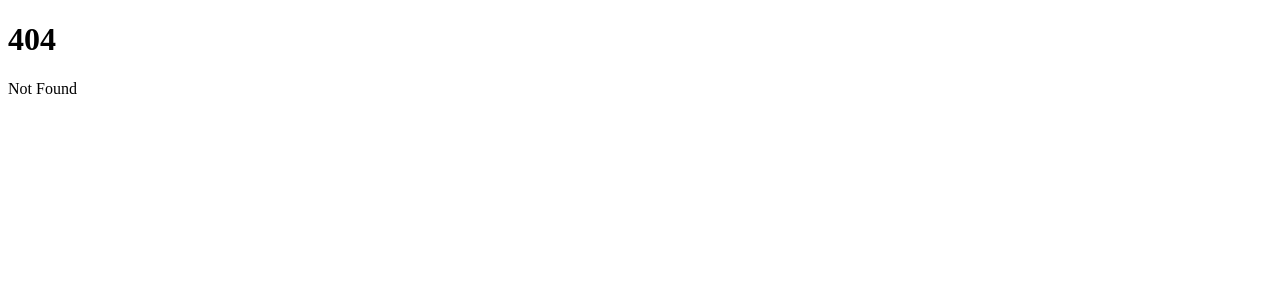
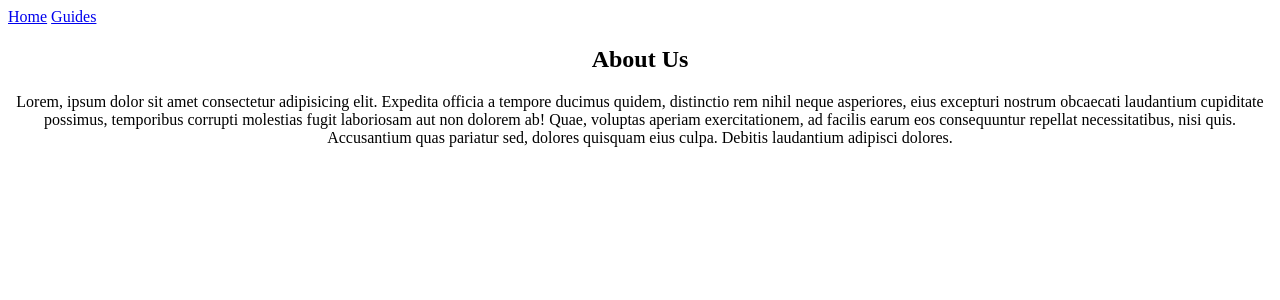
Before and after one commit to sole-proprietorship-Viktor-Sirotkin/svelte-gaming, a SvelteKit app in the folder gaming/: page /about in a window 1280 px wide. Before the commit this address had no page. Shown: the top 300 px of the page. Built offline with nearby package versions, Linux system fonts and the light colour scheme.

Commit message:
setup url for about and guides

```diff
--- a/gaming/src/routes/+page.svelte
+++ b/gaming/src/routes/+page.svelte
@@ -7,6 +7,9 @@
 </script>
 
 <main>
+    <a href="/about">About</a>
+    <a href="/guides">Guides</a>
+
 	<div class="index">
 		<h2>{title}</h2>
 		<p>
--- /dev/null
+++ b/gaming/src/routes/about/+page.svelte
@@ -0,0 +1,24 @@
+<main>
+	<a href="/">Home</a>
+	<a href="/guides">Guides</a>
+
+	<div class="about">
+		<h2>About Us</h2>
+		<p>
+			Lorem, ipsum dolor sit amet consectetur adipisicing elit. Expedita officia a tempore ducimus
+			quidem, distinctio rem nihil neque asperiores, eius excepturi nostrum obcaecati laudantium
+			cupiditate possimus, temporibus corrupti molestias fugit laboriosam aut non dolorem ab! Quae,
+			voluptas aperiam exercitationem, ad facilis earum eos consequuntur repellat necessitatibus,
+			nisi quis. Accusantium quas pariatur sed, dolores quisquam eius culpa. Debitis laudantium
+			adipisci dolores.
+		</p>
+	</div>
+</main>
+
+<style>
+    .about {
+        display: block;
+        text-align: center;
+        margin: 20px auto;
+    }
+</style>
--- /dev/null
+++ b/gaming/src/routes/guides/+page.svelte
@@ -0,0 +1,24 @@
+
+<main>
+    <div class="guides">
+        <ul>
+            <li><a href="/">Home</a></li>
+        </ul>
+    </div>
+</main>
+
+<style>
+    .guides {
+       margin-top: 20px;
+    }
+    ul {
+        list-style-type: none;
+        padding: 0;
+    }
+    a {
+        display: inline-block;
+        margin-bottom: 10px;
+        padding: 10px;
+        border: 1px dotted rgba(255, 255, 255, 0.2);
+    }
+</style>
```
